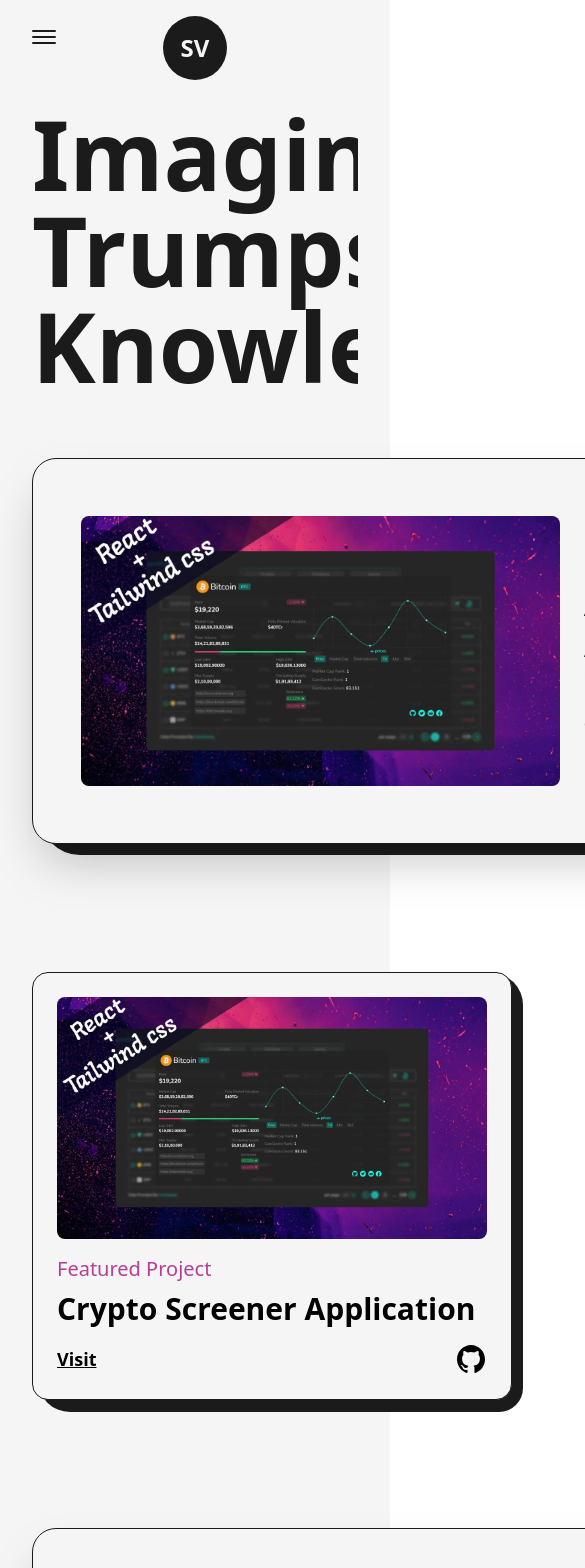
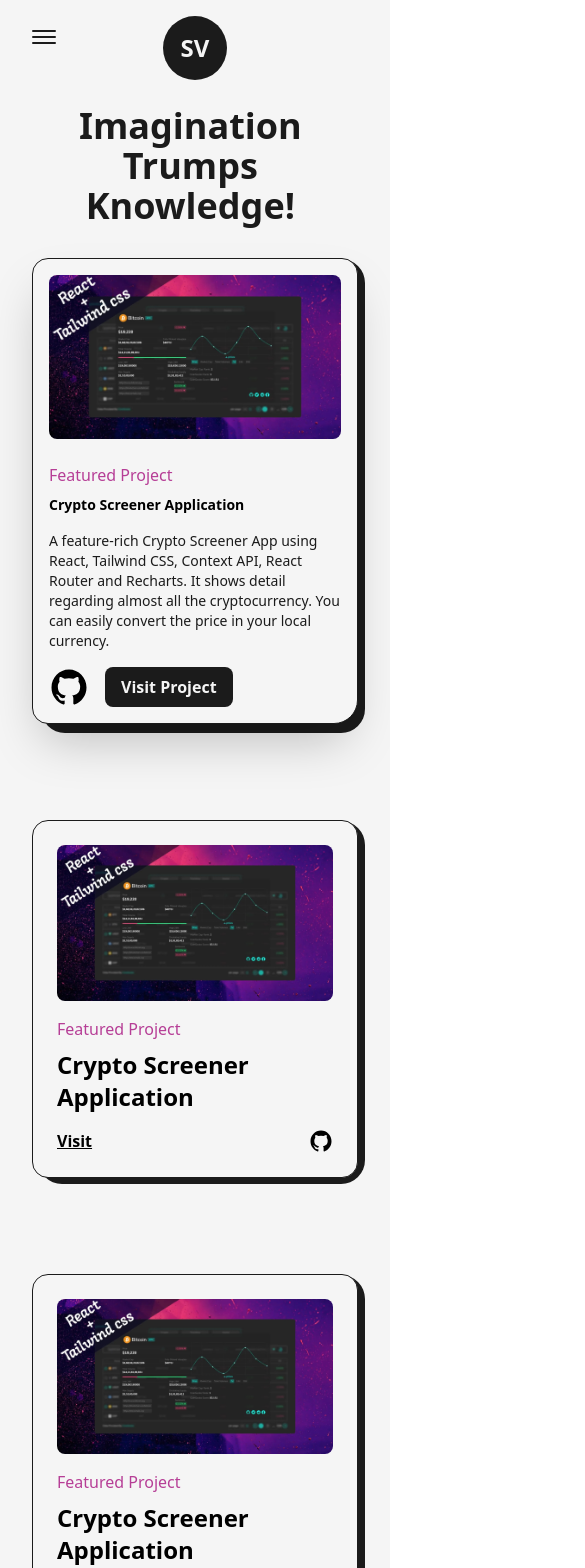
Before and after one commit to LanaVol/portfolio, a Next.js app: page /projects in a window 390 px wide. Shown: the top 1568 px of the page, 585 px wide, since content can reach past the window. Built offline with nearby package versions, Linux system fonts and the light colour scheme.

Commit message:
update all pages with transitionEffect

```diff
--- a/src/pages/_app.js
+++ b/src/pages/_app.js
@@ -3,6 +3,8 @@
 import "@/styles/globals.css";
 import { Montserrat } from "next/font/google";
 import Head from "next/head";
+import { AnimatePresence } from "framer-motion";
+import { useRouter } from "next/router";
 
 const montserrat = Montserrat({
   subsets: ["latin"],
@@ -10,6 +12,7 @@
 });
 
 export default function App({ Component, pageProps }) {
+  const router = useRouter();
   return (
     <>
       <Head>
@@ -20,7 +23,9 @@
         className={`${montserrat.variable} font-mont bg-light w-full min-h-screen dark:bg-dark`}
       >
         <NavBar />
-        <Component {...pageProps} />
+        <AnimatePresence mode="wait">
+          <Component key={router.asPath} {...pageProps} />
+        </AnimatePresence>
         <Footer />
       </main>
     </>
--- a/src/pages/about.js
+++ b/src/pages/about.js
@@ -8,6 +8,7 @@
 import Skills from "@/components/Skills";
 import Experience from "@/components/Experience";
 import Education from "@/components/Education";
+import TransitionEffect from "@/components/TransitionEffect";
 
 const AnimatedNumbers = ({ value }) => {
   const ref = useRef(null);
@@ -40,6 +41,7 @@
         <title>SV | About Page</title>
         <meta name="description" content="any description" />
       </Head>
+      <TransitionEffect />
       <main className="flex w-full flex-col items-center justify-center dark:text-light">
         <Layout className="pt-16">
           <AnimatedText
--- a/src/pages/index.js
+++ b/src/pages/index.js
@@ -7,6 +7,7 @@
 import { LinkArrow } from "@/components/Icons";
 import HireMe from "@/components/HireMe";
 import lightBulb from "../../public/images/svgs/miscellaneous_icons_1.svg";
+import TransitionEffect from "@/components/TransitionEffect";
 
 export default function Home() {
   return (
@@ -15,6 +16,7 @@
         <title>Create Next App</title>
         <meta name="description" content="Generated by create next app" />
       </Head>
+      <TransitionEffect />
       <main className="flex items-center text-dark w-full min-h-screen dark:text-light">
         <Layout className="pt-0 md:pt-16 sm:pt-8">
           <div className="flex items-center justify-between w-full lg:flex-col">
--- a/src/pages/projects.js
+++ b/src/pages/projects.js
@@ -7,17 +7,18 @@
 import { GithubIcon } from "@/components/Icons";
 import project1 from "../../public/images/projects/crypto-screener-cover-image.jpg";
 import { motion } from "framer-motion";
+import TransitionEffect from "@/components/TransitionEffect";
 
 const FramerImage = motion(Image);
 
 const FeaturedProject = ({ type, title, summary, img, link, github }) => {
   return (
-    <article className="w-full flex items-center justify-between rounded-br-2xl rounded-3xl border border-solid border-dark bg-light shadow-2xl p-12 relative dark:bg-dark dark:border-light">
-      <div className="absolute top-0 -right-3 -z-10 w-[100.5%] h-[103%] rounded-[2.5rem] bg-dark rounded-br-3xl dark:bg-light" />
+    <article className="w-full flex items-center justify-between rounded-br-2xl rounded-3xl border border-solid border-dark bg-light shadow-2xl p-12 relative dark:bg-dark dark:border-light lg:flex-col lg:p-8 xs:rounded-2xl xs:rounded-br-3xl xs:p-4">
+      <div className="absolute top-0 -right-3 -z-10 w-[100.5%] h-[103%] rounded-[2.5rem] bg-dark rounded-br-3xl dark:bg-light xs:-right-2 sm:h-[102%] xs:w-full xs:rounded-[1.5rem]" />
       <Link
         href={link}
         target="_blank"
-        className="w-1/2 cursor-pointer overflow-hidden rounded-lg"
+        className="w-1/2 cursor-pointer overflow-hidden rounded-lg lg:w-full"
       >
         <FramerImage
           src={img}
@@ -30,8 +31,8 @@
         />
       </Link>
 
-      <div className="w-1/2 flex flex-col items-start justify-between pl-6">
-        <span className="text-primary font-medium text-xl dark:text-primaryDark">
+      <div className="w-1/2 flex flex-col items-start justify-between pl-6 lg:w-full lg:pl-0 lg:pt-6">
+        <span className="text-primary font-medium text-xl dark:text-primaryDark xs:text-base">
           {type}
         </span>
         <Link
@@ -39,11 +40,13 @@
           target="_blank"
           className="hover:underline underline-offset-2"
         >
-          <h2 className="my-2 w-full text-left text-4xl font-bold dark:text-light">
+          <h2 className="my-2 w-full text-left text-4xl font-bold dark:text-light sm:text-sm">
             {title}
           </h2>
         </Link>
-        <p className="my-2 font-medium text-dark dark:text-light">{summary}</p>
+        <p className="my-2 font-medium text-dark dark:text-light sm:text-sm">
+          {summary}
+        </p>
 
         <div className="mt-2 flex items-center">
           <Link href={github} target="_blank" className="w-10">
@@ -52,7 +55,7 @@
           <Link
             href={link}
             target="_blank"
-            className="ml-4 rounded-lg bg-dark text-light p-2 px-6 text-lg font-semibold dark:bg-light dark:text-dark"
+            className="ml-4 rounded-lg bg-dark text-light p-2 px-6 text-lg font-semibold dark:bg-light dark:text-dark sm:px-4 sm:text-base"
           >
             Visit Project
           </Link>
@@ -65,7 +68,7 @@
 const Project = ({ title, type, img, link, github }) => {
   return (
     <article className="w-full flex flex-col items-center justify-center rounded-2xl border border-solid border-dark bg-light p-6 relative dark:bg-dark dark:border-light">
-      <div className="absolute top-0 -right-3 -z-10 w-[101.5%] h-[103%] rounded-[2rem] bg-dark rounded-br-3xl dark:bg-light" />
+      <div className="absolute top-0 -right-3 -z-10 w-[101.5%] h-[103%] rounded-[2rem] bg-dark rounded-br-3xl dark:bg-light md:-right-2 md:w-[101%] xs:h-[102%] xs:rounded-[1.5rem]" />
       <Link
         href={link}
         target="_blank"
@@ -81,7 +84,7 @@
       </Link>
 
       <div className="w-full flex flex-col items-start justify-between mt-4">
-        <span className="text-primary font-medium text-xl dark:text-primaryDark">
+        <span className="text-primary font-medium text-xl dark:text-primaryDark lg:text-lg md:text-base">
           {type}
         </span>
         <Link
@@ -89,18 +92,20 @@
           target="_blank"
           className="hover:underline underline-offset-2"
         >
-          <h2 className="my-2 w-full text-left text-3xl font-bold">{title}</h2>
+          <h2 className="my-2 w-full text-left text-3xl font-bold lg:text-2xl">
+            {title}
+          </h2>
         </Link>
 
         <div className="w-full mt-2 flex items-center justify-between">
           <Link
             href={link}
             target="_blank"
-            className="rounded-lg text-lg font-semibold underline"
+            className="rounded-lg text-lg font-semibold underline md:text-base"
           >
             Visit
           </Link>
-          <Link href={github} target="_blank" className="w-8">
+          <Link href={github} target="_blank" className="w-8 md:w-6">
             <GithubIcon />
           </Link>
         </div>
@@ -116,14 +121,15 @@
         <title>SV | Projects Page</title>
         <meta name="description" content="any description" />
       </Head>
+      <TransitionEffect />
       <main className="w-full mb-16 flex flex-col items-center justify-center dark:text-light">
         <Layout className="pt-16">
           <AnimatedText
             text="Imagination Trumps Knowledge!"
-            className="mb-16"
+            className="mb-16 lg:!text-7xl sm:mb-8 sm:!text-6xl xs:!text-4xl"
           />
 
-          <div className="grid grid-cols-12 gap-24 gap-y-32">
+          <div className="grid grid-cols-12 gap-24 gap-y-32 xl:gap-x-16 lg:gap-x-8 md:gap-y-24 sm:gap-x-0">
             <div className="col-span-12">
               <FeaturedProject
                 title="Crypto Screener Application"
@@ -134,7 +140,7 @@
                 type="Featured Project"
               />
             </div>
-            <div className="col-span-6">
+            <div className="col-span-6 sm:col-span-12">
               <Project
                 title="Crypto Screener Application"
                 img={project1}
@@ -144,7 +150,7 @@
                 type="Featured Project"
               />
             </div>
-            <div className="col-span-6">
+            <div className="col-span-6 sm:col-span-12">
               <Project
                 title="Crypto Screener Application"
                 img={project1}
@@ -165,7 +171,7 @@
                 type="Featured Project"
               />
             </div>
-            <div className="col-span-6">
+            <div className="col-span-6 sm:col-span-12">
               <Project
                 title="Crypto Screener Application"
                 img={project1}
@@ -175,7 +181,7 @@
                 type="Featured Project"
               />
             </div>
-            <div className="col-span-6">
+            <div className="col-span-6 sm:col-span-12">
               <Project
                 title="Crypto Screener Application"
                 img={project1}
```
Also changed, not shown: src/pages/articles.js (+11 -6 lines).
